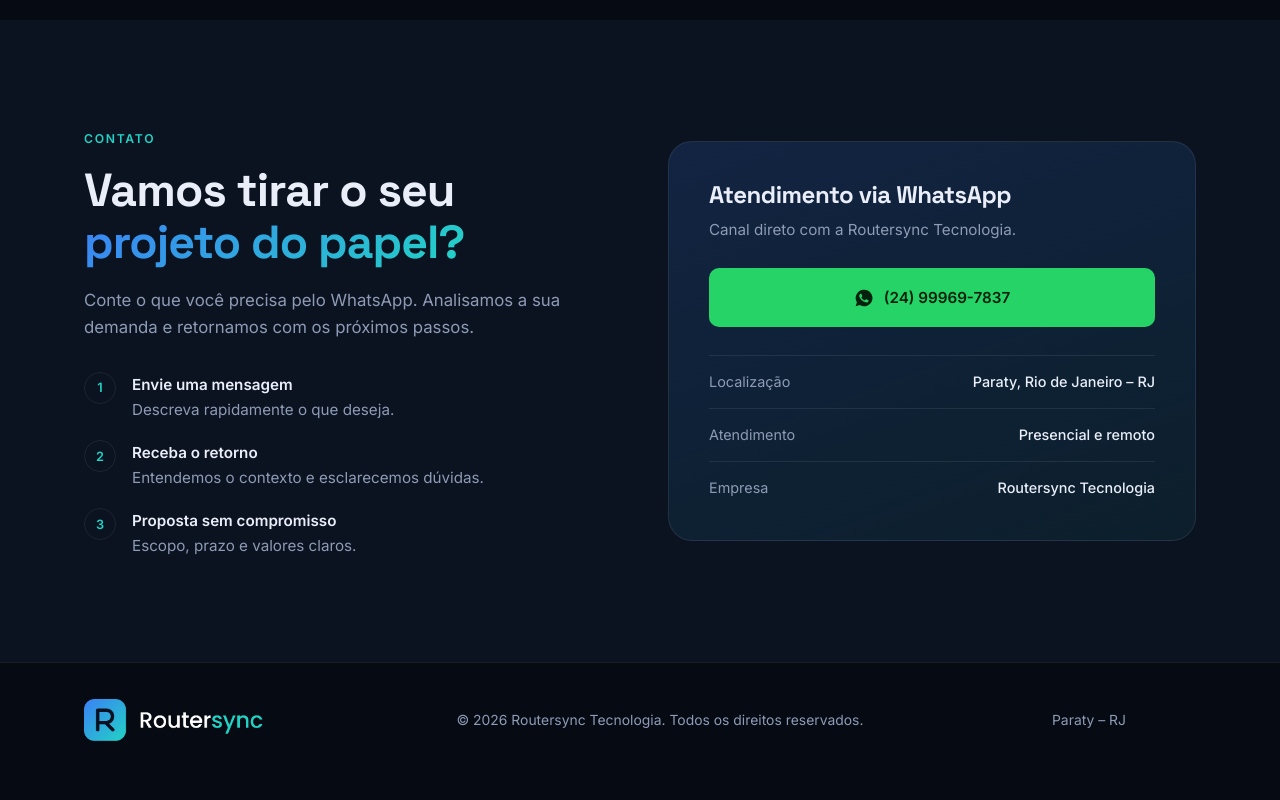
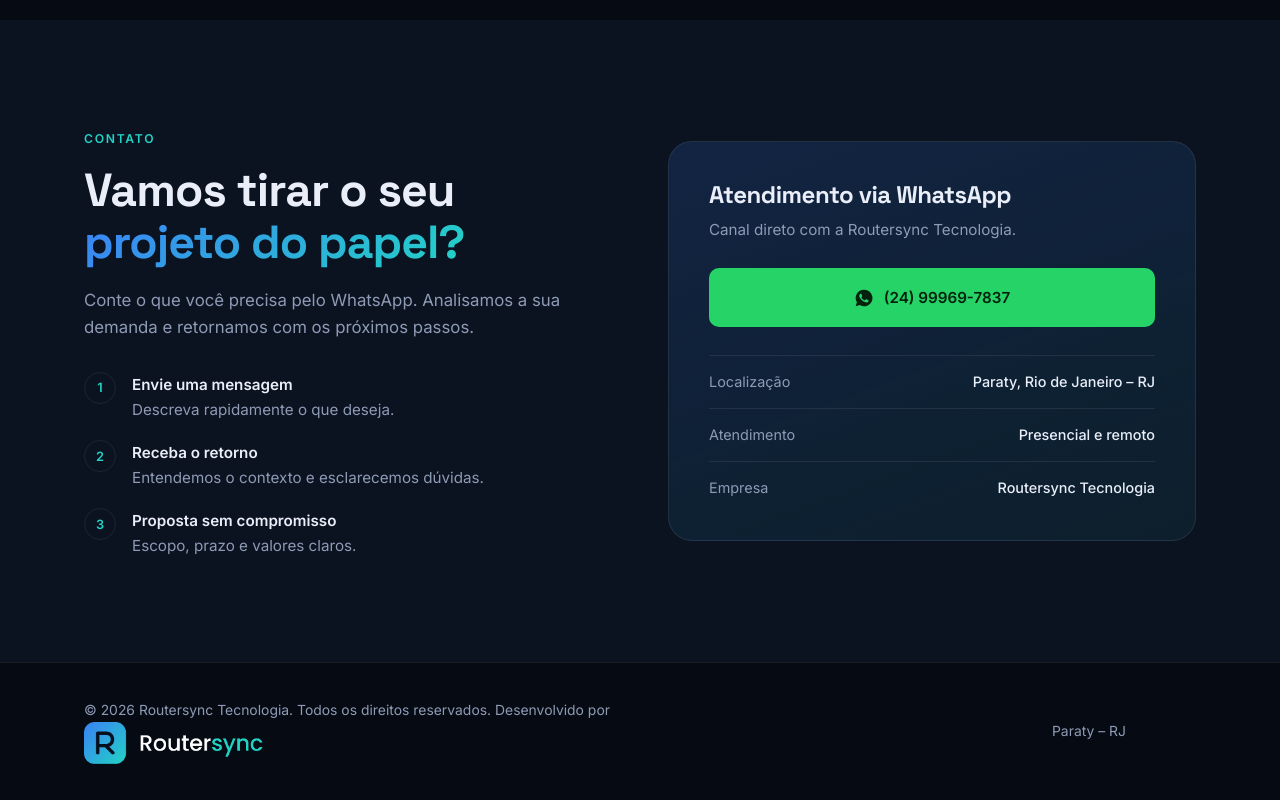
Before and after one commit to Routersync-Tecnologia/routersync, a plain HTML site: page index.html in a window 1280 px wide. Shown: the part 3490-4290 px from the top of the page. Before the commit the page ends 4267 px from the top, so only its background shows below. Drawn offline with Linux system fonts and the light colour scheme.

Commit message:
Enhance footer with developer credit and contact link
Updated footer to include developer credit and WhatsApp link.

```diff
--- a/index.html
+++ b/index.html
@@ -293,13 +293,17 @@ footer .wrap{display:block}
 <footer>
   <div class="wrap">
     <div class="rs-bottom">
-      <a href="#inicio" class="logo"><img src="images/logo-routersync.png" alt="Routersync Tecnologia" height="42"></a>
-      <span>© <span id="rs-year">2026</span> Routersync Tecnologia. Todos os direitos reservados.</span>
+      <div class="rs-copy">
+        <span>© <span id="rs-year">2026</span> Routersync Tecnologia. Todos os direitos reservados.</span>
+        <span>Desenvolvido por</span>
+        <a href="https://routersync.com.br" target="_blank" rel="noopener" class="logo"><img src="images/logo-routersync.png" alt="Routersync Tecnologia" height="26"></a>
+      </div>
       <span>Paraty – RJ</span>
     </div>
   </div>
 </footer>
 <script>document.getElementById('rs-year').textContent=new Date().getFullYear();</script>
+
 
 <a class="fab" href="https://wa.me/5524999697837?text=Ol%C3%A1%21%20Vim%20pelo%20site%20da%20Routersync%20Tecnologia." target="_blank" rel="noopener" aria-label="Falar no WhatsApp"><svg class="ico"><use href="#wa"/></svg></a>
 
```
